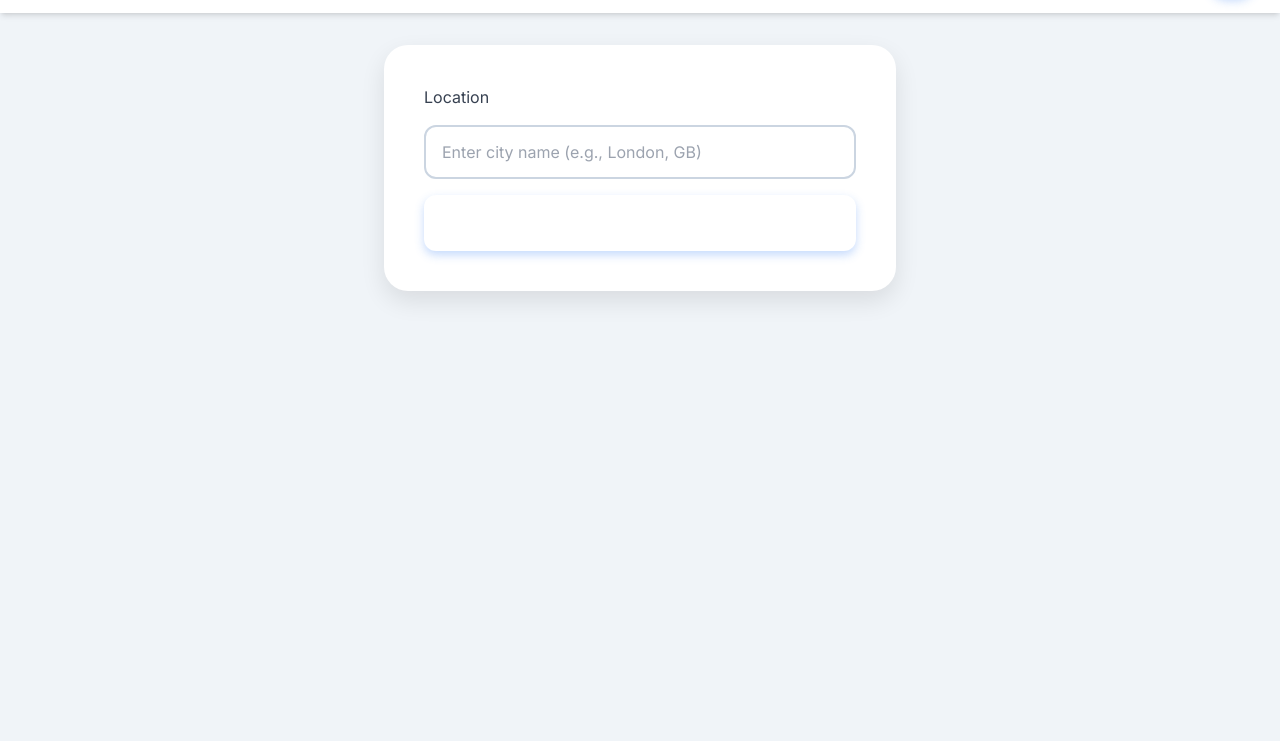
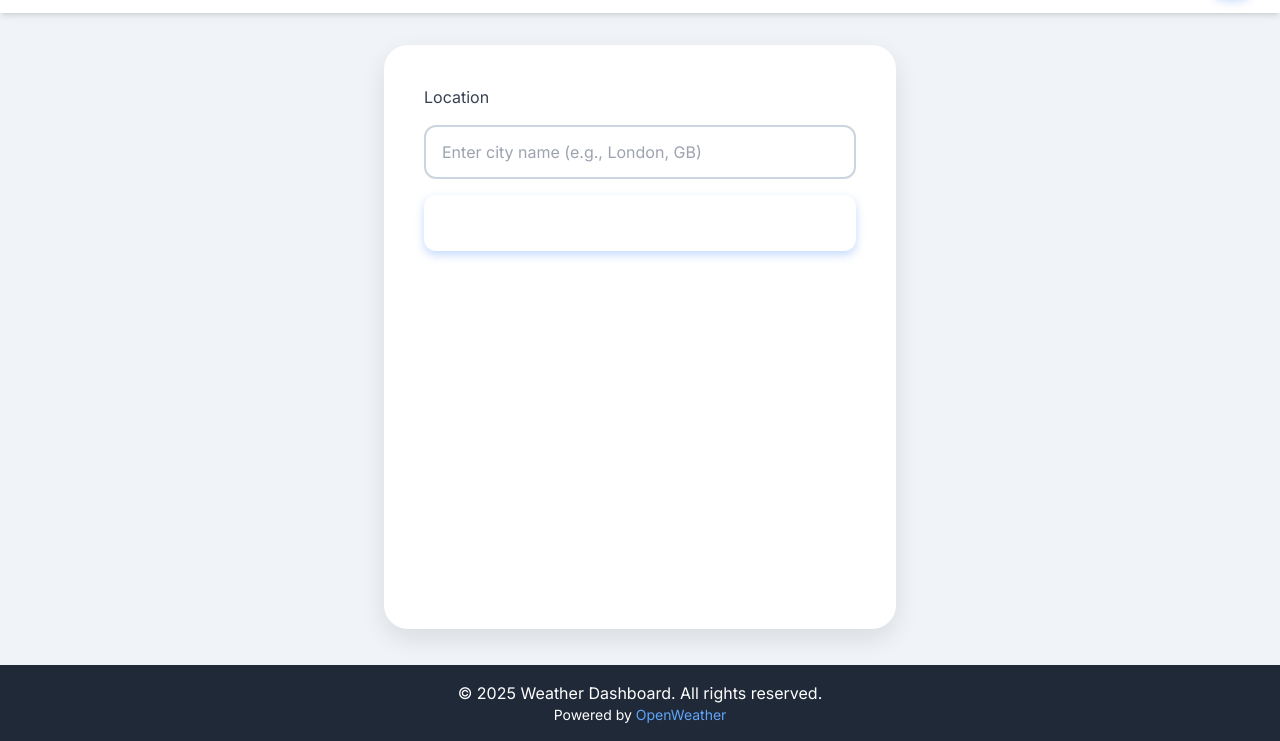
Before and after one commit to KamilWo/step8up-week5-weather-app-minimal, a website built with Parcel: page src/index.html in a window 1280 px wide. Shown: the part 59-800 px from the top of the page. Built offline with nearby package versions, Linux system fonts and the light colour scheme.

Commit message:
Footer added

```diff
--- a/src/assets/css/style.css
+++ b/src/assets/css/style.css
@@ -46,15 +46,23 @@
 }
 
 body {
-  font-family: Inter, sans-serif;
+  align-items: center;
   background-color: var(--color-light-blue-200);
+  box-sizing: border-box;
   display: flex;
   flex-direction: column;
-  align-items: center;
+  font-family: Inter, sans-serif;
+  margin: 0;
   min-height: 100vh;
   padding-bottom: var(--spacing-xl);
-  box-sizing: border-box;
+  position: relative;
 }
+
+main {
+  flex-grow: 1;
+  margin-bottom: 80px;
+}
+
 
 .top-menu {
   width: 100%;
@@ -76,6 +84,16 @@ body {
   margin-top: var(--spacing-xl);
 }
 
+/* Footer */
+.main-footer {
+  position: fixed;
+  bottom: 0;
+  left: 0;
+  width: 100%;
+  z-index: 999;
+}
+
+/* Input controls */
 input[type="text"],
 input[type="password"] {
   border: 2px solid var(--color-gray-300);
--- a/src/index.html
+++ b/src/index.html
@@ -31,7 +31,7 @@
   </div>
 </header>
 
-<div class="container">
+<main class="container">
   <h1 class="text-3xl font-bold text-center text-gray-800 hidden">OpenWeatherMap Dashboard</h1>
 
   <div class="input-section flex flex-col gap-4">
@@ -91,8 +91,12 @@
       </button>
     </div>
   </div>
+</main>
 
-</div>
+<footer class="main-footer bg-gray-800 text-white text-center py-4 mt-8 w-full">
+  <p>&copy; 2025 Weather Dashboard. All rights reserved.</p>
+  <p class="text-sm">Powered by <a href="https://openweathermap.org/" target="_blank" class="text-blue-400 hover:underline">OpenWeather</a></p>
+</footer>
 
 <script src="https://cdnjs.cloudflare.com/ajax/libs/flowbite/3.1.2/flowbite.min.js"></script>
 <script src="./assets/js/script.js"></script>
```
